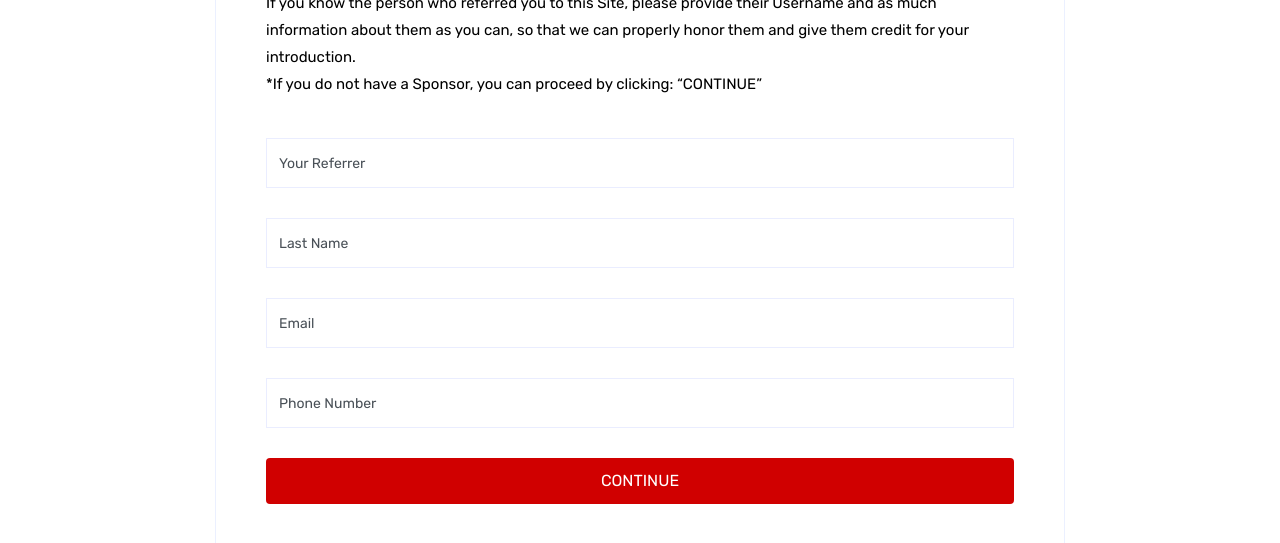
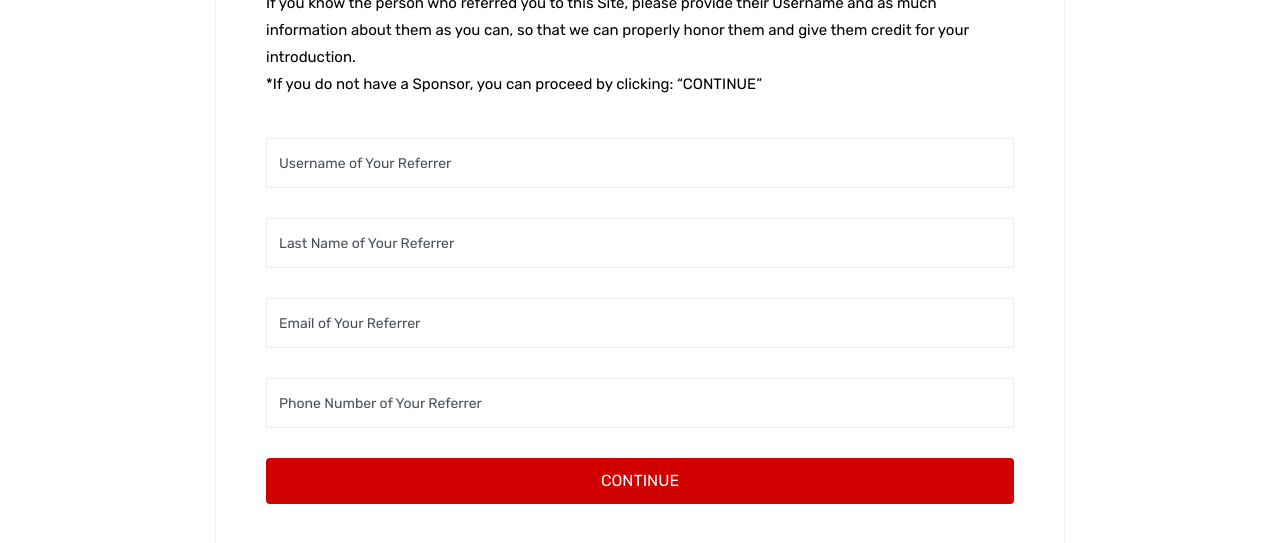
Before and after one commit to sanchit-sherawat/NetworkWebBackend, a website: page public/register.html in a window 1280 px wide. Shown: the part 547-1090 px from the top of the page. Drawn offline with nearby package versions, Linux system fonts and the light colour scheme.

Commit message:
Register page fileds placeholder text updated.

```diff
--- a/public/register.html
+++ b/public/register.html
@@ -149,24 +149,24 @@
 					<div class="row">
 						<div class="col-12">
 							<div class="form-group">
-								<input class="form-control" type="text" name="first_name" placeholder="Your Referrer"
+								<input class="form-control" type="text" name="first_name" placeholder="Username of Your Referrer"
 									required>
 							</div>
 						</div>
 						<div class="col-12">
 							<div class="form-group">
-								<input class="form-control" type="text" name="last_name" placeholder="Last Name"
+								<input class="form-control" type="text" name="last_name" placeholder="Last Name of Your Referrer"
 									required>
 							</div>
 						</div>
 						<div class="col-12">
 							<div class="form-group">
-								<input class="form-control" type="email" name="email" placeholder="Email" required>
+								<input class="form-control" type="email" name="email" placeholder="Email of Your Referrer" required>
 							</div>
 						</div>
 						<div class="col-12">
 							<div class="form-group">
-								<input class="form-control" type="tel" name="phone" placeholder="Phone Number" required>
+								<input class="form-control" type="tel" name="phone" placeholder="Phone Number of Your Referrer" required>
 							</div>
 						</div>
 						<div class="col-12">
```
